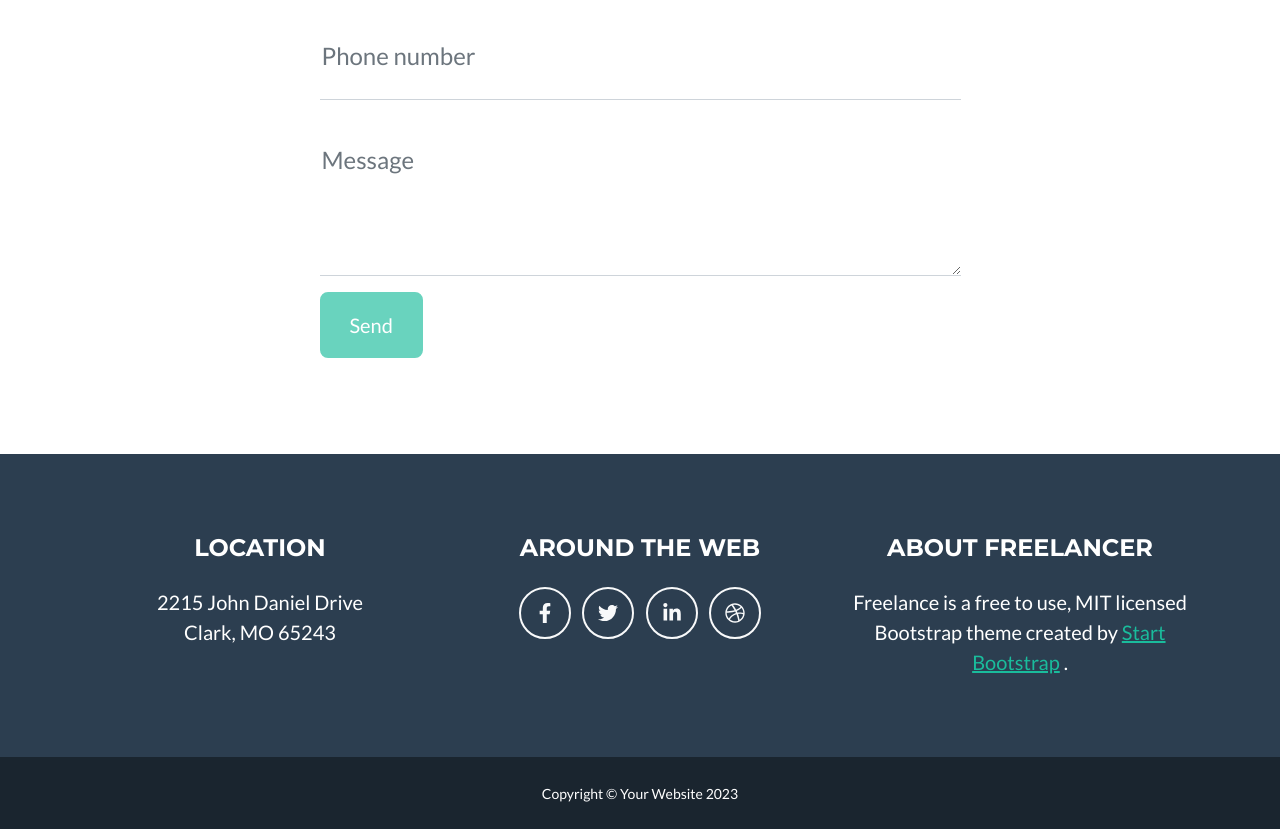
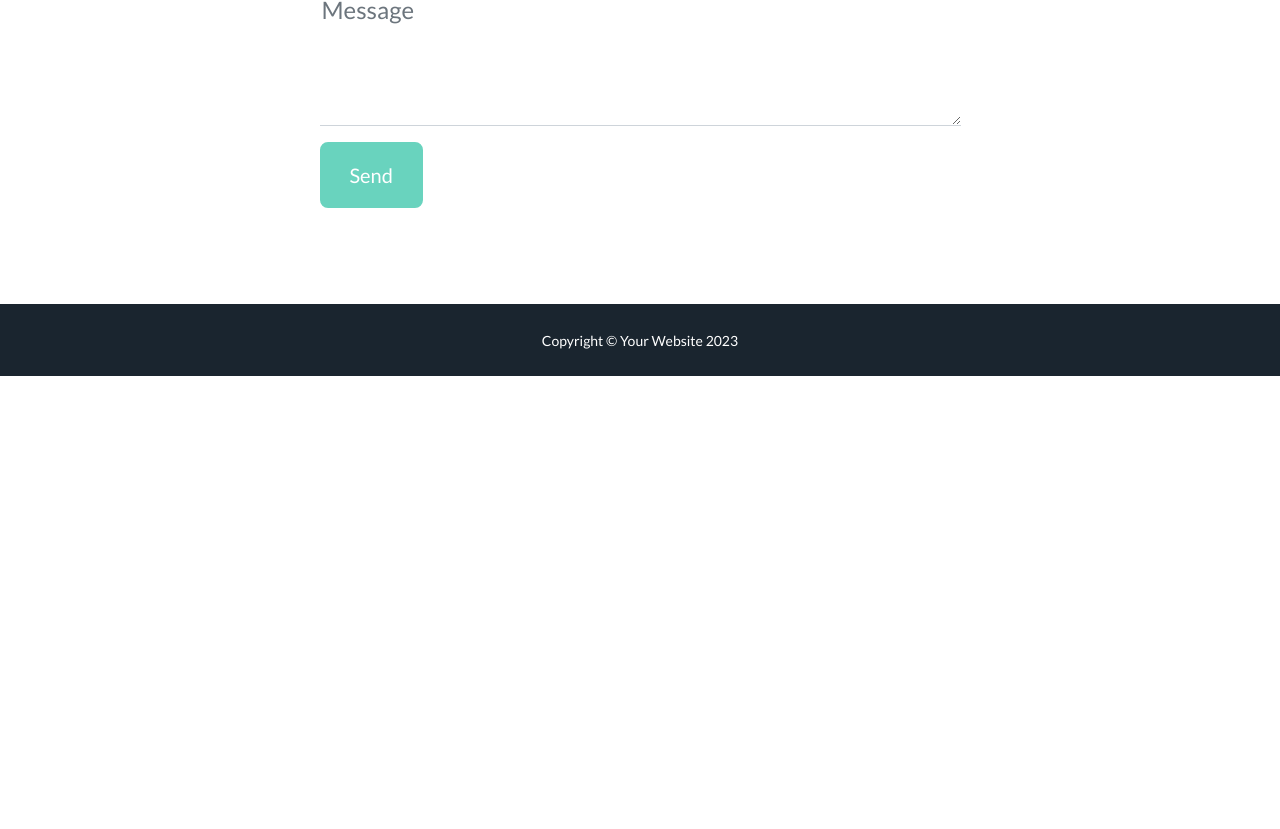
Before and after one commit to davo32/davo32.github.io, a plain HTML site: page index.html in a window 1280 px wide. Shown: the part 2400-3229 px from the top of the page. After the commit the page ends 2776 px from the top, so only its background shows below. Drawn offline with nearby package versions, Linux system fonts and the light colour scheme.

Commit message:
removed footer

```diff
--- a/index.html
+++ b/index.html
@@ -134,8 +134,8 @@
                 </div>
                 <!-- About Section Content-->
                 <div class="row">
-                    <div class="col-lg-4 ms-auto"><p class="lead">Freelancer is a free bootstrap theme created by Start Bootstrap. The download includes the complete source files including HTML, CSS, and JavaScript as well as optional SASS stylesheets for easy customization.</p></div>
-                    <div class="col-lg-4 me-auto"><p class="lead">You can create your own custom avatar for the masthead, change the icon in the dividers, and add your email address to the contact form to make it fully functional!</p></div>
+                    <div class="col-lg-4 ms-auto"><p class="lead">...</p></div>
+                    <div class="col-lg-4 me-auto"><p class="lead">...</p></div>
                 </div>
                 <!-- About Section Button-->
                 <div class="text-center mt-4">
@@ -218,38 +218,7 @@
             </div>
         </section>
         <!-- Footer-->
-        <footer class="footer text-center">
-            <div class="container">
-                <div class="row">
-                    <!-- Footer Location-->
-                    <div class="col-lg-4 mb-5 mb-lg-0">
-                        <h4 class="text-uppercase mb-4">Location</h4>
-                        <p class="lead mb-0">
-                            2215 John Daniel Drive
-                            <br />
-                            Clark, MO 65243
-                        </p>
-                    </div>
-                    <!-- Footer Social Icons-->
-                    <div class="col-lg-4 mb-5 mb-lg-0">
-                        <h4 class="text-uppercase mb-4">Around the Web</h4>
-                        <a class="btn btn-outline-light btn-social mx-1" href="#!"><i class="fab fa-fw fa-facebook-f"></i></a>
-                        <a class="btn btn-outline-light btn-social mx-1" href="#!"><i class="fab fa-fw fa-twitter"></i></a>
-                        <a class="btn btn-outline-light btn-social mx-1" href="#!"><i class="fab fa-fw fa-linkedin-in"></i></a>
-                        <a class="btn btn-outline-light btn-social mx-1" href="#!"><i class="fab fa-fw fa-dribbble"></i></a>
-                    </div>
-                    <!-- Footer About Text-->
-                    <div class="col-lg-4">
-                        <h4 class="text-uppercase mb-4">About Freelancer</h4>
-                        <p class="lead mb-0">
-                            Freelance is a free to use, MIT licensed Bootstrap theme created by
-                            <a href="http://startbootstrap.com">Start Bootstrap</a>
-                            .
-                        </p>
-                    </div>
-                </div>
-            </div>
-        </footer>
+
         <!-- Copyright Section-->
         <div class="copyright py-4 text-center text-white">
             <div class="container"><small>Copyright &copy; Your Website 2023</small></div>
```
